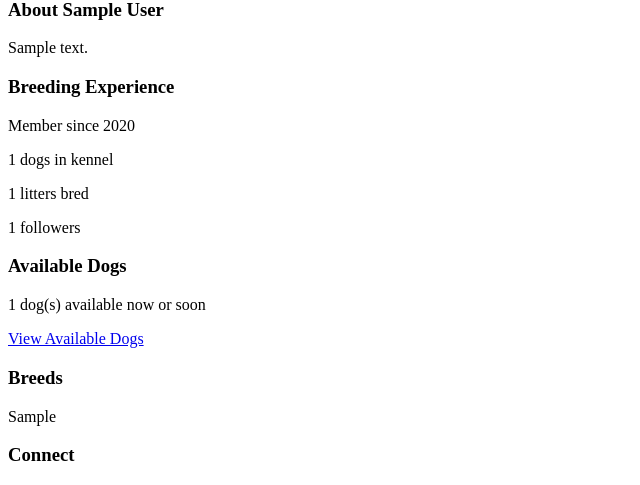
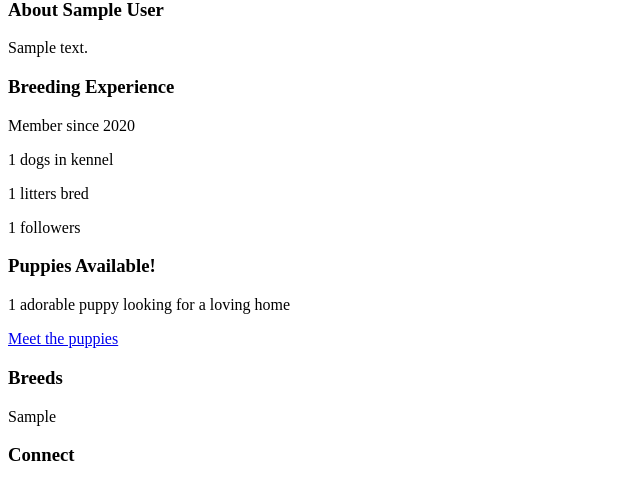
Before and after one commit to JohnathonCrowder/PawFinderPlus, a Flask app: page /breeder-quick-view/1 in a window 1280 px wide. Shown: the part 481-966 px from the top of the page, without its empty margins (0-640 px from the left). Run offline with Flask 3, Linux system fonts and the light colour scheme; tables that the repository leaves empty hold one stand-in row (values such as "Sample post").

Commit message:
Update breeder_quick_view.html
Updated The look of the available puppies section. Makes the design much cuter

```diff
--- a/app/templates/partials/breeder_quick_view.html
+++ b/app/templates/partials/breeder_quick_view.html
@@ -75,17 +75,28 @@
                 </div>
             </div>
         </div>
+
         {% if breeder_info['available_dogs_count'] > 0 %}
         <div class="mb-6">
-            <h3 class="text-xl font-semibold mb-2 text-gray-800">Available Dogs</h3>
-            <p class="text-green-600 font-semibold">
-                {{ breeder_info['available_dogs_count'] }} dog(s) available now or soon
-            </p>
-            <a href="{{ url_for('user.user_profile', username=breeder.username) }}" class="mt-2 inline-block bg-green-500 hover:bg-green-600 text-white font-bold py-2 px-4 rounded transition duration-300">
-                View Available Dogs
-            </a>
+            <div class="bg-green-100 rounded-lg p-4 flex items-center">
+                <div class="mr-4">
+                    <i class="fas fa-dog text-4xl text-green-500"></i>
+                </div>
+                <div>
+                    <h3 class="text-lg font-semibold text-green-800">Puppies Available!</h3>
+                    <p class="text-green-700">
+                        {{ breeder_info['available_dogs_count'] }} adorable
+                        {% if breeder_info['available_dogs_count'] == 1 %}puppy{% else %}puppies{% endif %}
+                        looking for a loving home
+                    </p>
+                    <a href="{{ url_for('user.user_profile', username=breeder.username) }}" class="mt-2 inline-block text-green-700 hover:text-green-900 font-semibold text-sm">
+                        Meet the puppies <i class="fas fa-arrow-right ml-1"></i>
+                    </a>
+                </div>
+            </div>
         </div>
         {% endif %}
+
         {% if breeder_info['breeds'] %}
         <div class="mb-6">
             <h3 class="text-xl font-semibold mb-2 text-gray-800">Breeds</h3>
```
